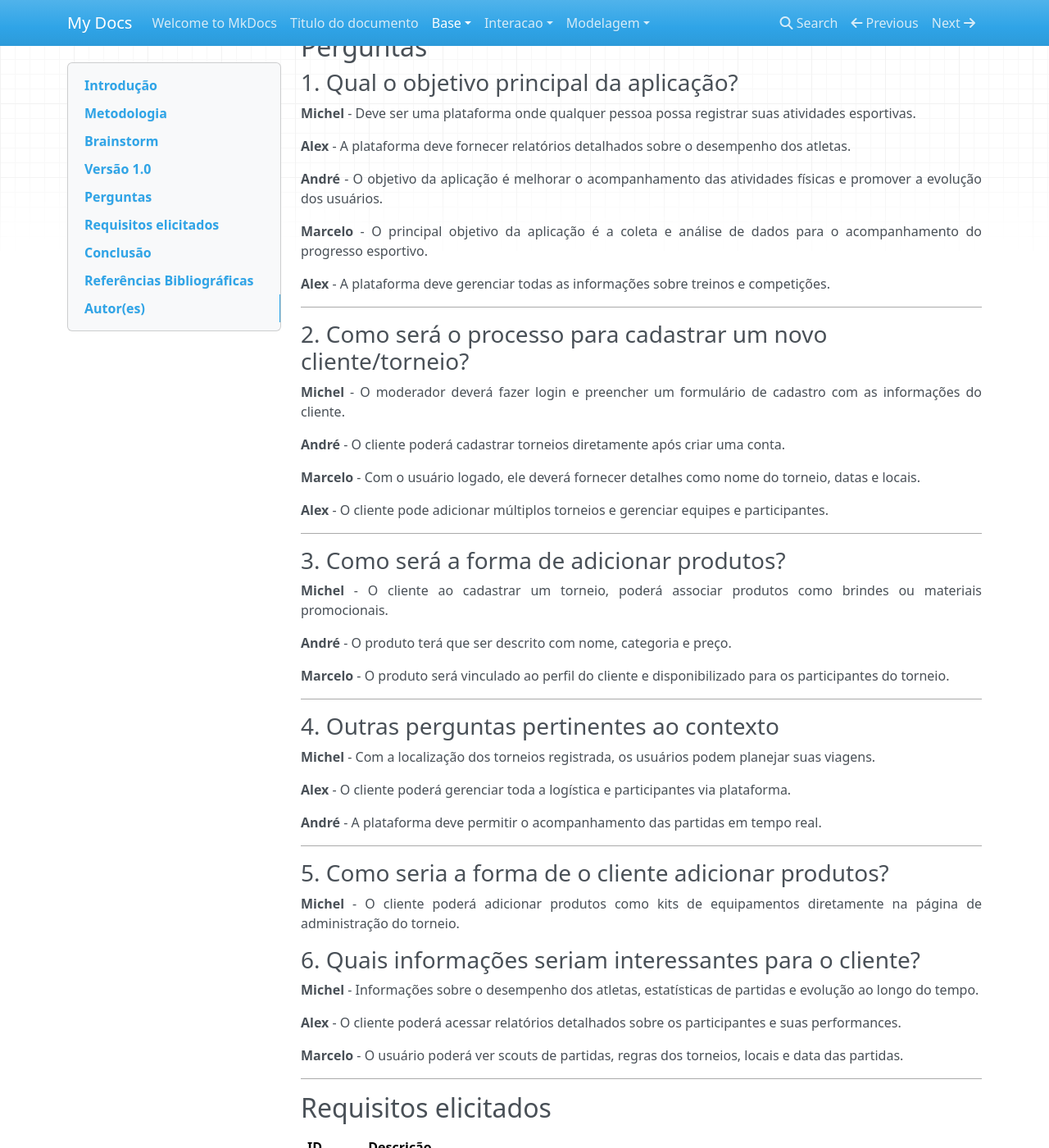
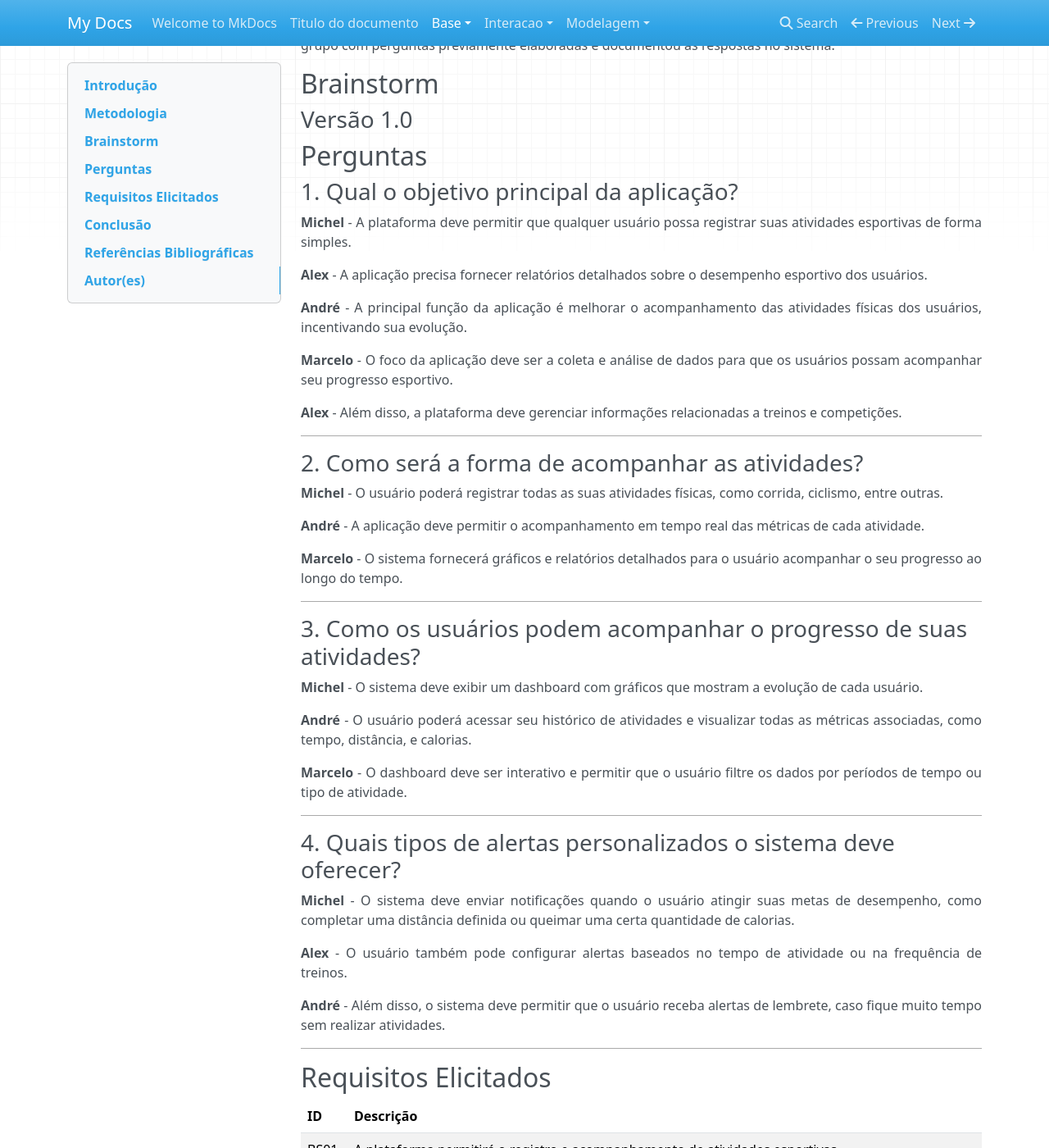
Before and after one commit to Projetos-de-Extensao/PBE_24.2_8002_I_MMAA, an MkDocs documentation site: the page built from docs/base/Brainstorm.md, in a window 1280 px wide and 1400 px high, scrolled down 400 px. Shown: the whole window at 82% size. Built offline with MkDocs 1.6.1, drawn with Linux system fonts in a browser that asks for light colours; nearby versions of some CDN libraries; some of the changed text lies outside the part shown.

Commit message:
Update Brainstorm.md

```diff
--- a/docs/base/Brainstorm.md
+++ b/docs/base/Brainstorm.md
@@ -1,3 +1,4 @@
+
 ---
 id: brainstorm
 title: Brainstorm
@@ -5,146 +6,117 @@ title: Brainstorm
 
 ## Introdução
 <p align="justify">
-O brainstorm é uma técnica de elicitação de requisitos que consiste em reunir a equipe e discutir sobre diversos tópicos gerais do projeto apresentados no documento problema de negócio. No brainstorm, o diálogo é incentivado e críticas são evitadas para permitir que todos colaborem com suas próprias ideias.
+O brainstorming é uma técnica de elicitação de requisitos que visa estimular a geração de ideias em grupo, promovendo uma discussão livre e sem julgamentos para explorar o problema de negócio. Nesse processo, os participantes são incentivados a contribuir com diversas ideias para encontrar soluções para os desafios apresentados. Esta técnica é muito eficaz para obter uma visão ampla do projeto.
 </p>
 
 ## Metodologia
 <p align="justify">
-A equipe se reuniu para debater ideias gerais sobre o projeto via conferência online. A sessão começou às 10h e terminou às 12h, onde Michel Lutegar foi o moderador, direcionando a equipe com questões pré-elaboradas e transcrevendo as respostas para o documento.
+A equipe se reuniu virtualmente para realizar uma sessão de brainstorming com o objetivo de coletar ideias gerais sobre o projeto. A sessão ocorreu das 10h às 12h, e foi moderada por Michel Lutegar, que conduziu o grupo com perguntas previamente elaboradas e documentou as respostas no sistema.
 </p>
 
 ## Brainstorm
 
-## Versão 1.0
+### Versão 1.0
 
 ## Perguntas
 
 ### 1. Qual o objetivo principal da aplicação?
 
 <p align="justify">
-<b>Michel</b> - Deve ser uma plataforma onde qualquer pessoa possa registrar suas atividades esportivas.
+<b>Michel</b> - A plataforma deve permitir que qualquer usuário possa registrar suas atividades esportivas de forma simples.
 </p>
 
 <p align="justify">
-<b>Alex</b> - A plataforma deve fornecer relatórios detalhados sobre o desempenho dos atletas.
+<b>Alex</b> - A aplicação precisa fornecer relatórios detalhados sobre o desempenho esportivo dos usuários.
 </p>
 
 <p align="justify">
-<b>André</b> - O objetivo da aplicação é melhorar o acompanhamento das atividades físicas e promover a evolução dos usuários.
+<b>André</b> - A principal função da aplicação é melhorar o acompanhamento das atividades físicas dos usuários, incentivando sua evolução.
 </p>
 
 <p align="justify">
-<b>Marcelo</b> - O principal objetivo da aplicação é a coleta e análise de dados para o acompanhamento do progresso esportivo.
+<b>Marcelo</b> - O foco da aplicação deve ser a coleta e análise de dados para que os usuários possam acompanhar seu progresso esportivo.
 </p>
 
 <p align="justify">
-<b>Alex</b> - A plataforma deve gerenciar todas as informações sobre treinos e competições.
+<b>Alex</b> - Além disso, a plataforma deve gerenciar informações relacionadas a treinos e competições.
 </p>
 
 ---
 
-### 2. Como será o processo para cadastrar um novo cliente/torneio?
+### 2. Como será a forma de acompanhar as atividades?
 
 <p align="justify">
-<b>Michel</b> - O moderador deverá fazer login e preencher um formulário de cadastro com as informações do cliente.
+<b>Michel</b> - O usuário poderá registrar todas as suas atividades físicas, como corrida, ciclismo, entre outras.
 </p>
 
 <p align="justify">
-<b>André</b> - O cliente poderá cadastrar torneios diretamente após criar uma conta.
+<b>André</b> - A aplicação deve permitir o acompanhamento em tempo real das métricas de cada atividade.
 </p>
 
 <p align="justify">
-<b>Marcelo</b> - Com o usuário logado, ele deverá fornecer detalhes como nome do torneio, datas e locais.
-</p>
-
-<p align="justify">
-<b>Alex</b> - O cliente pode adicionar múltiplos torneios e gerenciar equipes e participantes.
+<b>Marcelo</b> - O sistema fornecerá gráficos e relatórios detalhados para o usuário acompanhar o seu progresso ao longo do tempo.
 </p>
 
 ---
 
-### 3. Como será a forma de adicionar produtos?
+### 3. Como os usuários podem acompanhar o progresso de suas atividades?
 
 <p align="justify">
-<b>Michel</b> - O cliente ao cadastrar um torneio, poderá associar produtos como brindes ou materiais promocionais.
+<b>Michel</b> - O sistema deve exibir um dashboard com gráficos que mostram a evolução de cada usuário.
 </p>
 
 <p align="justify">
-<b>André</b> - O produto terá que ser descrito com nome, categoria e preço.
+<b>André</b> - O usuário poderá acessar seu histórico de atividades e visualizar todas as métricas associadas, como tempo, distância, e calorias.
 </p>
 
 <p align="justify">
-<b>Marcelo</b> - O produto será vinculado ao perfil do cliente e disponibilizado para os participantes do torneio.
+<b>Marcelo</b> - O dashboard deve ser interativo e permitir que o usuário filtre os dados por períodos de tempo ou tipo de atividade.
 </p>
 
 ---
 
-### 4. Outras perguntas pertinentes ao contexto
+### 4. Quais tipos de alertas personalizados o sistema deve oferecer?
 
 <p align="justify">
-<b>Michel</b> - Com a localização dos torneios registrada, os usuários podem planejar suas viagens.
+<b>Michel</b> - O sistema deve enviar notificações quando o usuário atingir suas metas de desempenho, como completar uma distância definida ou queimar uma certa quantidade de calorias.
 </p>
 
 <p align="justify">
-<b>Alex</b> - O cliente poderá gerenciar toda a logística e participantes via plataforma.
+<b>Alex</b> - O usuário também pode configurar alertas baseados no tempo de atividade ou na frequência de treinos.
 </p>
 
 <p align="justify">
-<b>André</b> - A plataforma deve permitir o acompanhamento das partidas em tempo real.
+<b>André</b> - Além disso, o sistema deve permitir que o usuário receba alertas de lembrete, caso fique muito tempo sem realizar atividades.
 </p>
 
 ---
 
-### 5. Como seria a forma de o cliente adicionar produtos?
+## Requisitos Elicitados
 
-<p align="justify">
-<b>Michel</b> - O cliente poderá adicionar produtos como kits de equipamentos diretamente na página de administração do torneio.
-</p>
-
-### 6. Quais informações seriam interessantes para o cliente?
-
-<p align="justify">
-<b>Michel</b> - Informações sobre o desempenho dos atletas, estatísticas de partidas e evolução ao longo do tempo.
-</p>
-
-<p align="justify">
-<b>Alex</b> - O cliente poderá acessar relatórios detalhados sobre os participantes e suas performances.
-</p>
-
-<p align="justify">
-<b>Marcelo</b> - O usuário poderá ver scouts de partidas, regras dos torneios, locais e data das partidas.
-</p>
-
----
-
-## Requisitos elicitados
-
-|ID   |Descrição                                                        |
-|-----|------------------------------------------------------------------|
-|BS01 | O cliente poderá cadastrar torneios e gerenciar equipes.         |
-|BS02 | O cliente poderá adicionar produtos promocionais ao torneio.     |
-|BS03 | A plataforma permitirá acompanhamento em tempo real das partidas.|
-|BS04 | O cliente terá acesso a relatórios detalhados dos torneios.      |
-|BS05 | Informações sobre datas e locais dos torneios estarão disponíveis|
-|BS06 | O cliente poderá adicionar produtos como brindes e kits.         |
-|BS07 | O cliente poderá ver estatísticas detalhadas das partidas.       |
-|BS08 | O usuário poderá gerenciar a logística dos torneios.             |
-|BS09 | A plataforma coletará dados de desempenho dos atletas.           |
-|BS10 | O produto será vinculado ao perfil do cliente.                   |
-|BS11 | O cliente poderá gerenciar múltiplos torneios.                   |
+| ID   | Descrição                                                         |
+|------|-------------------------------------------------------------------|
+| BS01 | A plataforma permitirá o registro e acompanhamento de atividades esportivas. |
+| BS02 | O sistema gerará relatórios e gráficos detalhados com as métricas de desempenho. |
+| BS03 | O usuário terá acesso a um dashboard interativo com a evolução de suas atividades. |
+| BS04 | A plataforma enviará alertas personalizados para metas atingidas ou falta de atividades. |
+| BS05 | O usuário poderá configurar alertas com base em tempo, distância e calorias. |
+| BS06 | A plataforma fornecerá gráficos que permitirão a comparação do progresso do usuário. |
+| BS07 | O histórico de atividades exibirá métricas detalhadas, como distância percorrida e tempo total. |
 
 ## Conclusão
 
 <p align="justify">
-Através da aplicação da técnica, foi possível elicitar alguns dos primeiros requisitos do projeto, permitindo à equipe um entendimento mais claro sobre os objetivos e as funcionalidades da aplicação.
+A técnica de brainstorming permitiu à equipe identificar os requisitos fundamentais para o desenvolvimento do sistema. As discussões geraram uma visão clara sobre as funcionalidades centrais da aplicação, focando no acompanhamento de atividades físicas e no suporte para a evolução dos usuários.
 </p>
 
 ## Referências Bibliográficas
 
-> BARBOSA, S. D. J; DA SILVA, B. S. Interação humano-computador. Elsevier, 2010.
+> BARBOSA, S. D. J.; DA SILVA, B. S. *Interação Humano-Computador*. Elsevier, 2010.
 
 ## Autor(es)
 
-| Data       | Versão | Descrição            | Autor(es)                              |
-|------------|--------|----------------------|----------------------------------------|
-| 23/08/2024 | 1.0    | Criação do documento  | Michel Lutegar, Alex Cyrillo, André Costa, Marcelo Saggio |
+| Data       | Versão | Descrição              | Autor(es)                                                 |
+|------------|--------|------------------------|-----------------------------------------------------------|
+| 23/08/2024 | 1.0    | Criação do documento    | Michel Lutegar, Alex Cyrillo, André Costa, Marcelo Saggio |
+| 26/08/2024 | 1.1   | Ajustes    | Michel Lutegar, Alex Cyrillo, André Costa, Marcelo Saggio |
```
